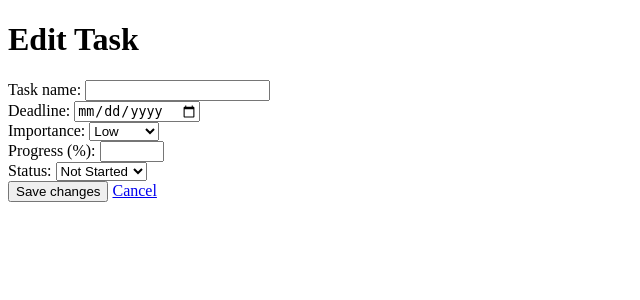
After one commit to pfchensky/productivity-agent, a Flask app: template backend/templates/edit.html in a window 1280 px wide. The commit adds this page. Shown: the top 300 px of the page, without its empty margins (0-640 px from the left). Run offline with Flask 3, Linux system fonts and the light colour scheme; the template is opened without the code that fills it, so the values that code supplies are empty.

Commit message:
add edit task

```diff
--- a/backend/app.py
+++ b/backend/app.py
@@ -1,4 +1,4 @@
-from flask import Flask, render_template, request, redirect, jsonify
+from flask import Flask, render_template, request, redirect
 from models import Task
 from services import TaskService
 
@@ -59,131 +59,59 @@ def delete_task(task_id):
 
     return redirect('/')
 
-
-# ---------- API input validation ----------
-
-def validate_task_data(data, partial=False):
-    if not isinstance(data, dict) or not data:
-        return "A non-empty JSON object is required."
-
-    required_fields = ['name', 'deadline', 'importance']
-
-    if not partial:
-        for field in required_fields:
-            if field not in data:
-                return f"{field} is required."
-
-    for field in ['name', 'deadline']:
-        if field in data:
-            if not isinstance(data[field], str) or not data[field].strip():
-                return f"{field} must be a non-empty string."
-
-    if 'importance' in data:
-        if data['importance'] not in ['Low', 'Medium', 'High']:
-            return "Invalid importance."
-
-    if 'progress' in data:
-        progress = data['progress']
-        if type(progress) is not int or not 0 <= progress <= 100:
-            return "Progress must be a whole number between 0 and 100."
-
-    if 'status' in data:
-        if data['status'] not in ['Not Started', 'In Progress', 'Completed']:
-            return "Invalid status."
-
-    allowed_fields = {'name', 'deadline', 'importance', 'progress', 'status'}
-    if any(field not in allowed_fields for field in data):
-        return "Request contains unsupported fields."
-
-    return None
-
-
-# ---------- JSON API routes ----------
-
-@app.route('/api/health', methods=['GET'])
-def api_health():
-    return jsonify({
-        "status": "ok",
-        "message": "Productivity Agent backend is running"
-    }), 200
-
-
-@app.route('/api/tasks', methods=['POST'])
-def api_add_task():
-    data = request.get_json(silent=True)
-
-    error = validate_task_data(data)
-    if error:
-        return jsonify({"error": error}), 400
-
-    task = Task(
-        task_id=task_service.generate_task_id(),
-        name=data['name'].strip(),
-        deadline=data['deadline'],
-        importance=data['importance'],
-        progress=data.get('progress', 0),
-        status=data.get('status', 'Not Started')
-    )
-
-    task_service.add_task(task)
-
-    return jsonify({
-        "message": "Task added successfully",
-        "task": task.to_dict()
-    }), 201
-
-
-@app.route('/api/tasks', methods=['GET'])
-def api_get_tasks():
-    tasks = task_service.get_all_tasks()
-
-    return jsonify([
-        task.to_dict() for task in tasks
-    ]), 200
-
-
-@app.route('/api/tasks/<string:task_id>', methods=['GET'])
-def api_get_task(task_id):
+@app.route('/edit/<string:task_id>', methods=['GET'])
+def edit_task(task_id):
     task = task_service.get_task_by_id(task_id)
 
     if task is None:
-        return jsonify({"error": "Task not found"}), 404
+        return "Task not found.", 404
 
-    return jsonify(task.to_dict()), 200
+    return render_template('edit.html', task=task)
 
-
-@app.route('/api/tasks/<string:task_id>', methods=['DELETE'])
-def api_delete_task(task_id):
-    deleted = task_service.delete_task(task_id)
-
-    if not deleted:
-        return jsonify({"error": "Task not found"}), 404
-
-    return jsonify({
-        "message": "Task deleted successfully"
-    }), 200
-
-
-@app.route('/api/tasks/<string:task_id>', methods=['PATCH'])
-def api_update_task(task_id):
-    data = request.get_json(silent=True)
-
-    error = validate_task_data(data, partial=True)
-    if error:
-        return jsonify({"error": error}), 400
-
-    if 'name' in data:
-        data['name'] = data['name'].strip()
-
-    task = task_service.update_task(task_id, data)
+@app.route('/update/<string:task_id>', methods=['POST'])
+def update_task(task_id):
+    task = task_service.get_task_by_id(task_id)
 
     if task is None:
-        return jsonify({"error": "Task not found"}), 404
+        return "Task not found.", 404
 
-    return jsonify({
-        "message": "Task updated successfully",
-        "task": task.to_dict()
-    }), 200
+    name = request.form.get('user_input', '').strip()
+    deadline = request.form.get('deadline', '').strip()
+    importance = request.form.get('importance', 'Medium')
+    status = request.form.get('status', 'Not Started')
+
+    if not name or not deadline:
+        return "Task name and deadline are required.", 400
+
+    try:
+        progress = int(request.form.get('progress', '0'))
+    except ValueError:
+        return "Progress must be a whole number.", 400
+
+    if not 0 <= progress <= 100:
+        return "Progress must be between 0 and 100.", 400
+
+    if importance not in ['Low', 'Medium', 'High']:
+        return "Invalid importance.", 400
+
+    if status not in ['Not Started', 'In Progress', 'Completed']:
+        return "Invalid status.", 400
+
+    updated_task = task_service.update_task(
+        task_id,
+        {
+            "name": name,
+            "deadline": deadline,
+            "importance": importance,
+            "progress": progress,
+            "status": status
+        }
+    )
+
+    if updated_task is None:
+        return "Task not found.", 404
+
+    return redirect('/')
 
 
 # ---------- Run the application ----------
--- /dev/null
+++ b/backend/templates/edit.html
@@ -0,0 +1,55 @@
+<!DOCTYPE html>
+<html lang="en">
+<head>
+    <meta charset="UTF-8">
+    <title>Edit Task</title>
+</head>
+<body>
+    <h1>Edit Task</h1>
+
+    <form action="{{ url_for('update_task', task_id=task.task_id) }}"
+          method="POST">
+
+        <label for="name">Task name:</label>
+        <input id="name" type="text" name="user_input"
+               value="{{ task.name }}" required>
+        <br>
+
+        <label for="deadline">Deadline:</label>
+        <input id="deadline" type="date" name="deadline"
+               value="{{ task.deadline }}" required>
+        <br>
+
+        <label for="importance">Importance:</label>
+        <select id="importance" name="importance">
+            {% for level in ['Low', 'Medium', 'High'] %}
+                <option value="{{ level }}"
+                        {% if task.importance == level %}selected{% endif %}>
+                    {{ level }}
+                </option>
+            {% endfor %}
+        </select>
+        <br>
+
+        <label for="progress">Progress (%):</label>
+        <input id="progress" type="number" name="progress"
+               value="{{ task.progress }}"
+               min="0" max="100" step="1" required>
+        <br>
+
+        <label for="status">Status:</label>
+        <select id="status" name="status">
+            {% for status in ['Not Started', 'In Progress', 'Completed'] %}
+                <option value="{{ status }}"
+                        {% if task.status == status %}selected{% endif %}>
+                    {{ status }}
+                </option>
+            {% endfor %}
+        </select>
+        <br>
+
+        <button type="submit">Save changes</button>
+        <a href="{{ url_for('home') }}">Cancel</a>
+    </form>
+</body>
+</html>
```
Also changed, not shown: backend/static/style.css (+9 -0 lines), backend/templates/index.html (+10 -6 lines), frontend/index.html (deleted), 1 other file.
